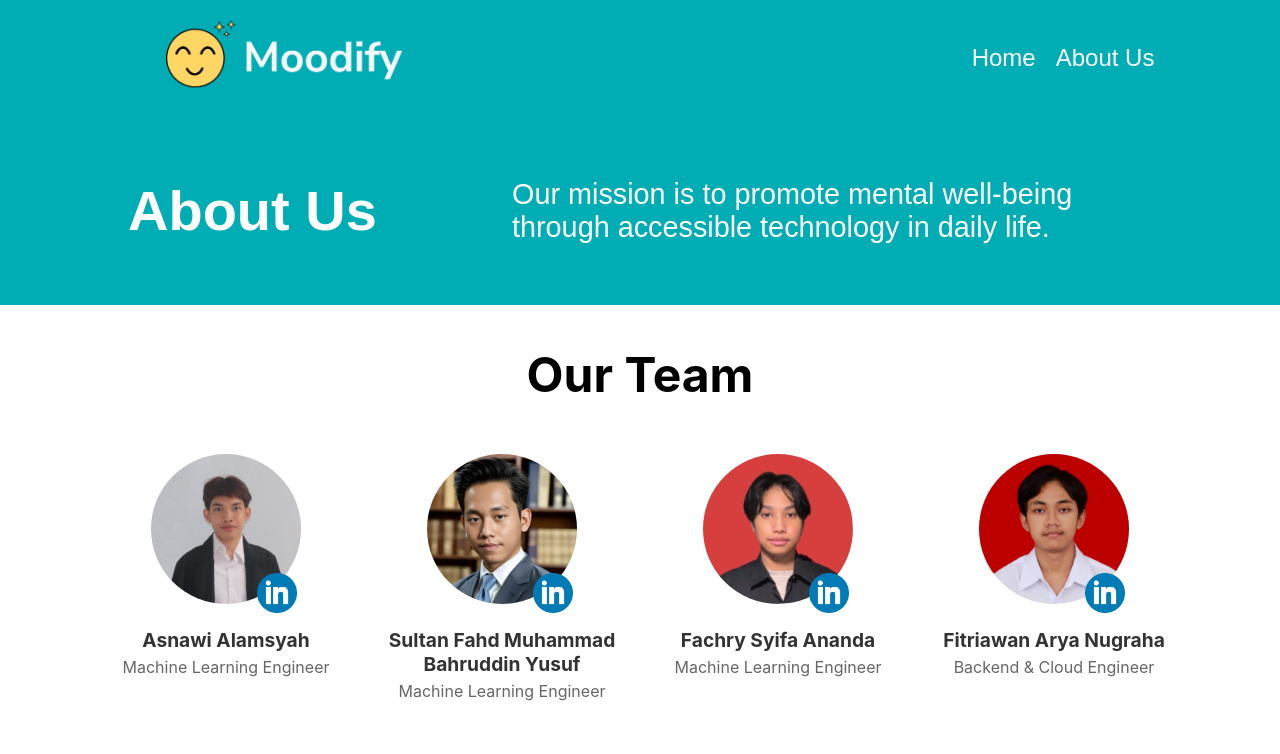
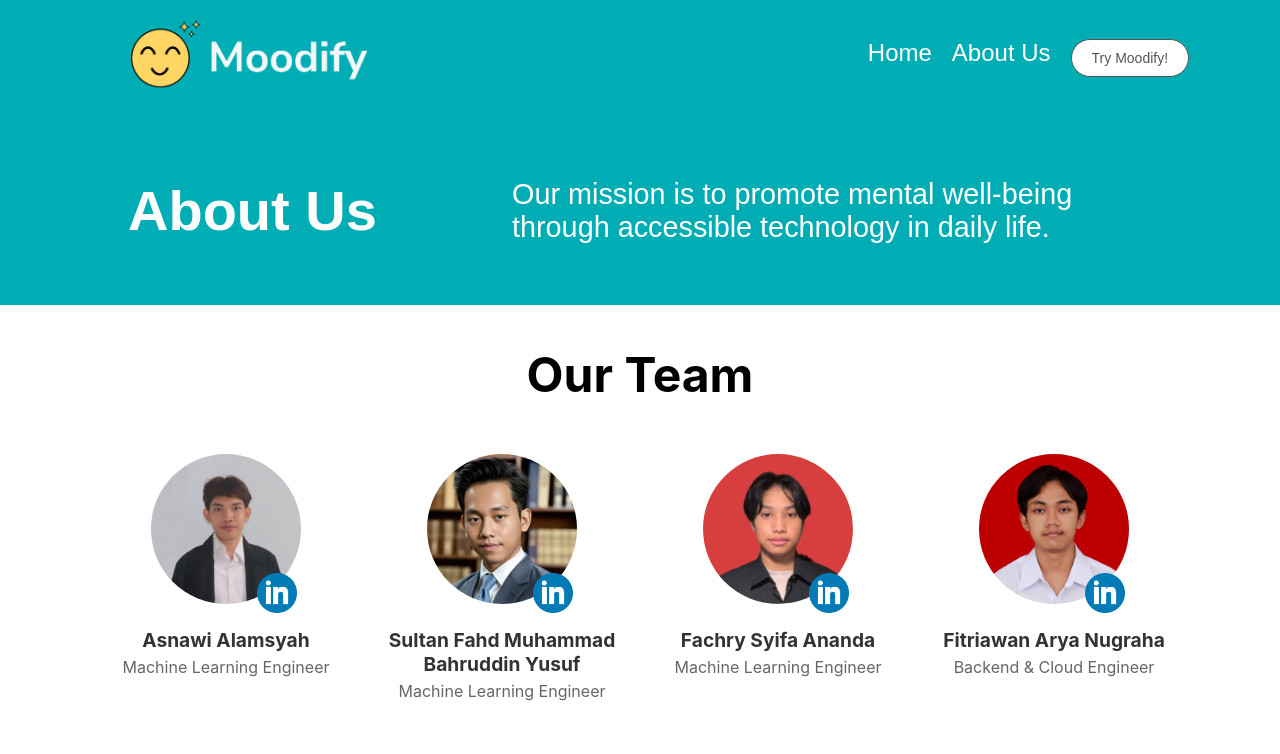
Before and after one commit to mbprayoga/moodify-landing-page, a React (Create React App) app: page /about in a window 1280 px wide. Shown: the top 754 px of the page. Built offline with nearby package versions, Linux system fonts and the light colour scheme.

Commit message:
added download button

```diff
--- a/src/App.css
+++ b/src/App.css
@@ -99,6 +99,21 @@
   color: #555;
 }
 
+.App-white-button {
+  background-color: white;
+  color: #555555;
+  border: 1px solid #555555;
+  padding: 10px 20px;
+  font-size: 14px;
+  cursor: pointer;
+  border-radius: 20px;
+  transition: background-color 0.3s ease, color 0.3s ease, border-color 0.3s ease;
+}
+
+.App-white-button:hover {
+  background-color: #f0f0f0;
+}
+
 @media (max-width: 768px) {
   .App-menu-toggle {
     display: block; /* Display menu toggle on smaller screens */
--- a/src/App.js
+++ b/src/App.js
@@ -22,6 +22,11 @@
     setIsMenuOpen(!isMenuOpen);
   };
 
+  const handleDownload = () => {
+    //const fileUrl = "";
+    //window.open(fileUrl);
+  };
+
   return (
     <div className="App">
       <Router>
@@ -39,6 +44,9 @@
             <Link to="/about" className="App-link" onClick={toggleMenu}>
               About Us
             </Link>
+            <button className="App-white-button" onClick={handleDownload}>
+              Try Moodify!
+            </button>
             <button className="App-menu-close" onClick={toggleMenu}>
             &#10006;
           </button>
```
